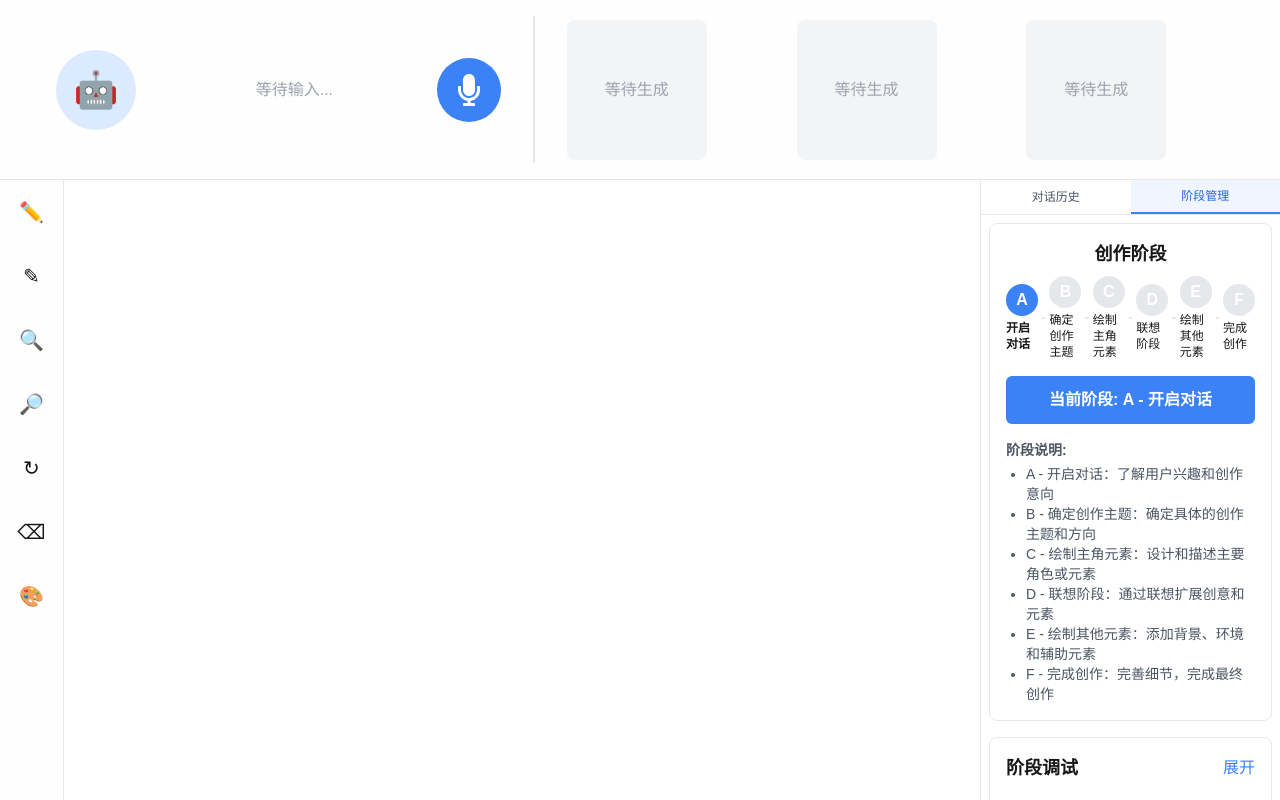
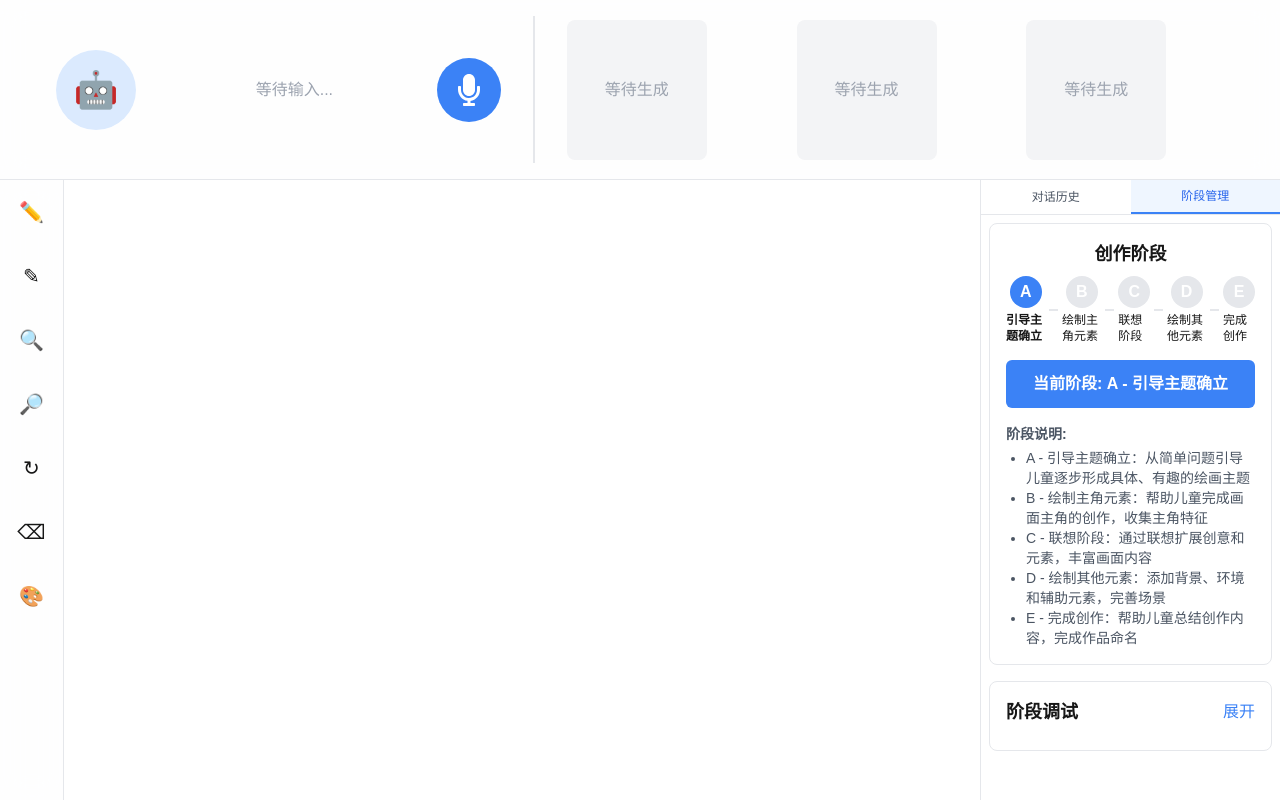
Before and after one commit to ye-qiuyu/URPainter, a Next.js app: page /studio in a window 1280 px wide. Both pictures are taken after a click on the button "阶段管理". Built offline with nearby package versions, Linux system fonts and the light colour scheme.

Commit message:
更新debugpanel

```diff
--- a/src/components/debug/StageDebugger.tsx
+++ b/src/components/debug/StageDebugger.tsx
@@ -129,7 +129,7 @@ export const StageDebugger: React.FC<StageDebuggerProps> = ({
           <div className="mb-4 p-3 bg-gray-50 rounded-md">
             <h4 className="font-medium mb-2">手动设置阶段</h4>
             <div className="flex flex-wrap gap-2">
-              {(['A', 'B', 'C', 'D', 'E', 'F'] as ConversationStage[]).map(stage => (
+              {(['A', 'B', 'C', 'D', 'E'] as ConversationStage[]).map(stage => (
                 <button
                   key={stage}
                   onClick={() => triggerStageTransition(stage)}
--- a/src/components/debug/StageVisualizer.tsx
+++ b/src/components/debug/StageVisualizer.tsx
@@ -8,12 +8,11 @@ interface StageVisualizerProps {
 
 // 阶段描述映射
 const stageDescriptions: Record<ConversationStage, string> = {
-  'A': '开启对话',
-  'B': '确定创作主题',
-  'C': '绘制主角元素',
-  'D': '联想阶段',
-  'E': '绘制其他元素',
-  'F': '完成创作'
+  'A': '引导主题确立',
+  'B': '绘制主角元素',
+  'C': '联想阶段',
+  'D': '绘制其他元素',
+  'E': '完成创作'
 };
 
 // 阶段颜色映射
@@ -22,8 +21,7 @@ const stageColors: Record<ConversationStage, string> = {
   'B': 'bg-purple-500',
   'C': 'bg-pink-500',
   'D': 'bg-yellow-500',
-  'E': 'bg-green-500',
-  'F': 'bg-red-500'
+  'E': 'bg-green-500'
 };
 
 /**
@@ -44,7 +42,7 @@ export const StageVisualizer: React.FC<StageVisualizerProps> = ({
 
       {/* 阶段流程图 */}
       <div className="flex items-center justify-between w-full mb-4">
-        {(['A', 'B', 'C', 'D', 'E', 'F'] as ConversationStage[]).map((stage, index) => {
+        {(['A', 'B', 'C', 'D', 'E'] as ConversationStage[]).map((stage, index) => {
           const isActive = stage === currentStage;
           const isPast = stage.charCodeAt(0) < currentStage.charCodeAt(0);
 
@@ -66,7 +64,7 @@ export const StageVisualizer: React.FC<StageVisualizerProps> = ({
               </div>
 
               {/* 连接线 */}
-              {index < 5 && (
+              {index < 4 && (
                 <div
                   className={`
                     h-0.5 w-4 flex-grow mx-1
@@ -90,12 +88,11 @@ export const StageVisualizer: React.FC<StageVisualizerProps> = ({
       <div className="mt-4 text-sm text-gray-600 w-full">
         <h4 className="font-semibold mb-1">阶段说明:</h4>
         <ul className="list-disc pl-5">
-          <li>A - 开启对话：了解用户兴趣和创作意向</li>
-          <li>B - 确定创作主题：确定具体的创作主题和方向</li>
-          <li>C - 绘制主角元素：设计和描述主要角色或元素</li>
-          <li>D - 联想阶段：通过联想扩展创意和元素</li>
-          <li>E - 绘制其他元素：添加背景、环境和辅助元素</li>
-          <li>F - 完成创作：完善细节，完成最终创作</li>
+          <li>A - 引导主题确立：从简单问题引导儿童逐步形成具体、有趣的绘画主题</li>
+          <li>B - 绘制主角元素：帮助儿童完成画面主角的创作，收集主角特征</li>
+          <li>C - 联想阶段：通过联想扩展创意和元素，丰富画面内容</li>
+          <li>D - 绘制其他元素：添加背景、环境和辅助元素，完善场景</li>
+          <li>E - 完成创作：帮助儿童总结创作内容，完成作品命名</li>
         </ul>
       </div>
     </div>
```
